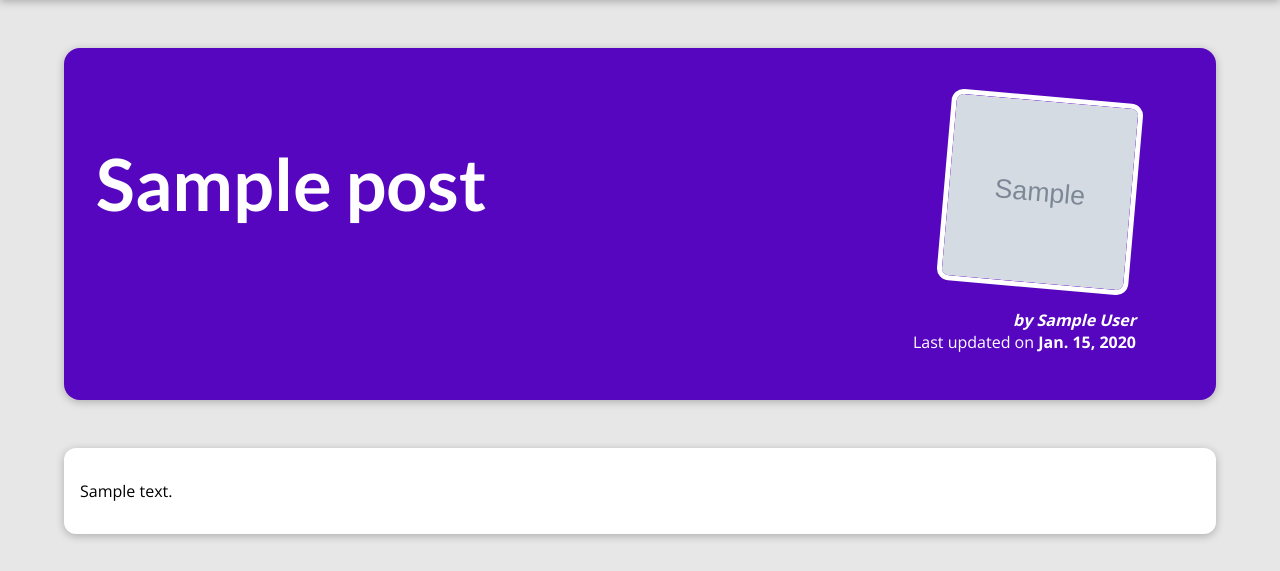
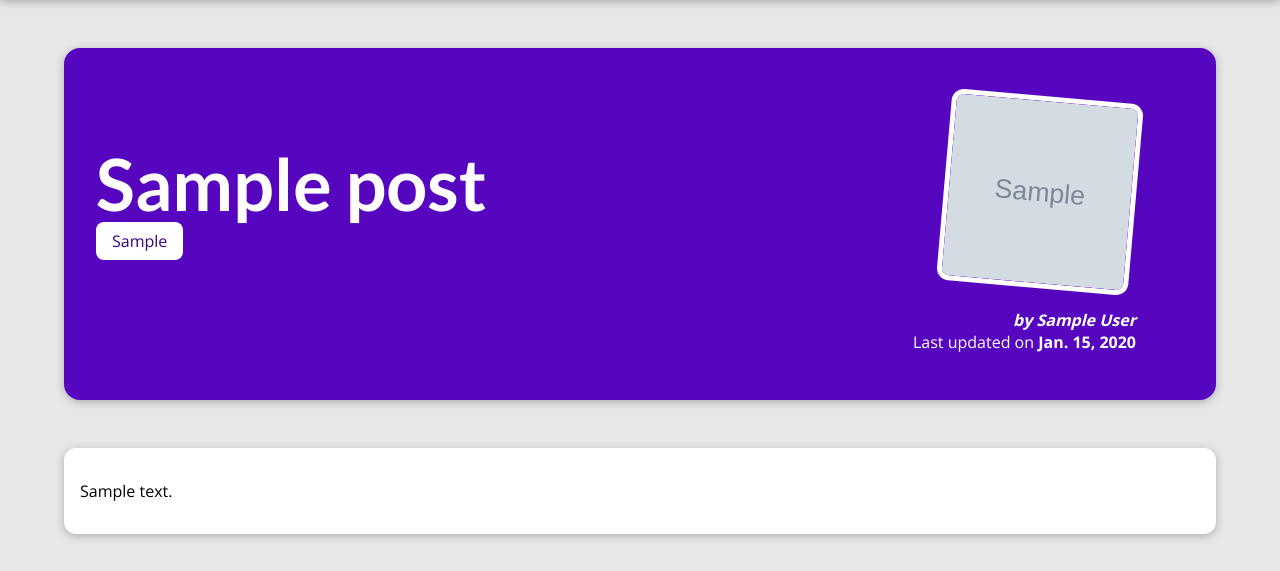
Before and after one commit to amrezaee/amr-blog, a Django app: a page that uses templates/blog/post_detail.html in a window 1280 px wide. Shown: the part 80-651 px from the top of the page. Run offline with Django 5.2, Linux system fonts and the light colour scheme; tables that the repository leaves empty hold one stand-in row (values such as "Sample post"); grey boxes marked "Sample" are stand-in pictures.

Commit message:
change post_detail.html to use models data

```diff
--- a/blog/views.py
+++ b/blog/views.py
@@ -20,5 +20,5 @@ def show_post(request, slug):
     post = get_object_or_404(Post, slug=slug)
     return render(request, "blog/post_detail.html",{
         "post": post,
-        "author": post.author
+        "post_tags": post.tags.all()
     })
--- a/static/blog/css/post_detail.css
+++ b/static/blog/css/post_detail.css
@@ -19,9 +19,15 @@ body {
     height: 22rem;
 }
 
+#summary a {
+    color: white;
+    text-decoration: none;
+}
+
 #summary h2 {
     color: white;
     font-size: 4.5rem;
+    margin-bottom: 0.25rem;
 }
 
 #summary article {
@@ -60,3 +66,10 @@ main {
     border-radius: 12px;
     box-shadow: 0 2px 8px rgba(0, 0, 0, 0.25);
 }
+
+.tag {
+    background-color: white;
+    color: #390281;
+    padding: 0.5rem 1rem;
+    border-radius: 8px;
+}
--- a/templates/blog/post_detail.html
+++ b/templates/blog/post_detail.html
@@ -12,10 +12,16 @@
 <section id="summary">
     <h2>{{post.title}}</h2>
 
+    <div>
+        {% for tag in post_tags %}
+            <span class="tag">{{tag.caption}}</span>
+        {% endfor %}
+    </div>
+
     <article>
         <img src="{% static "blog/images/"|add:post.image_name %}" alt="{{post.title}}">
 
-        <address>by {{post.author}}</address>
+        <address>by <a href="mailto:{{post.author.email}}">{{post.author}}</a></address>
 
         <div>
             Last updated on <time>{{post.date}}</time>
```
